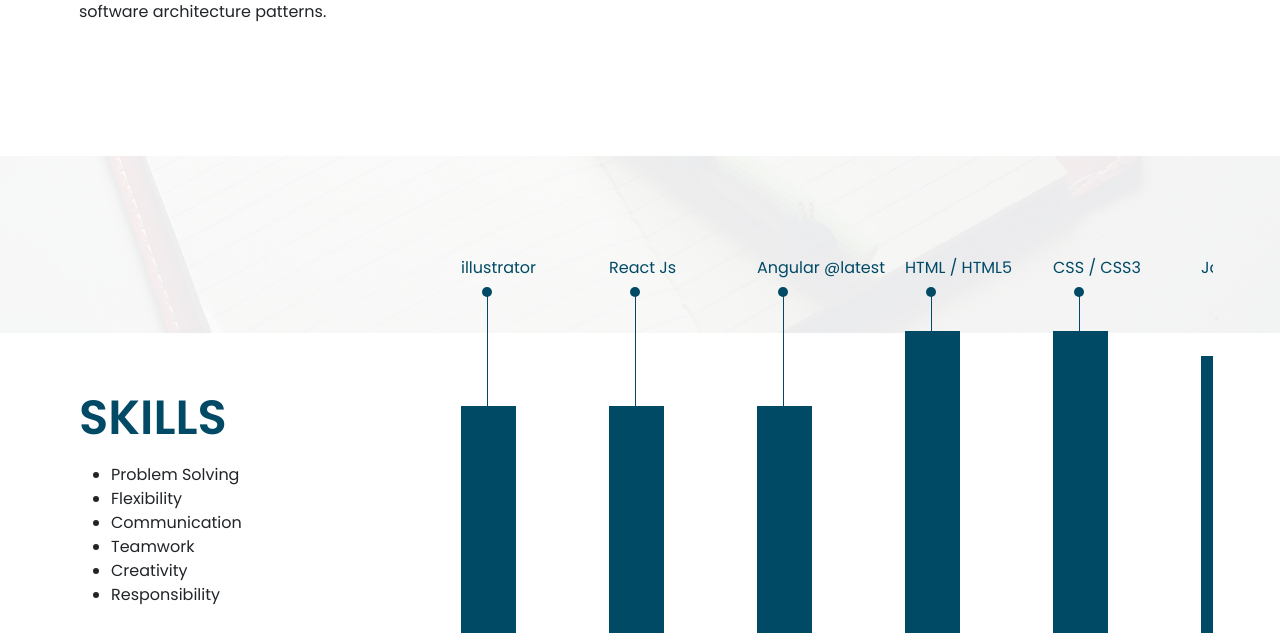
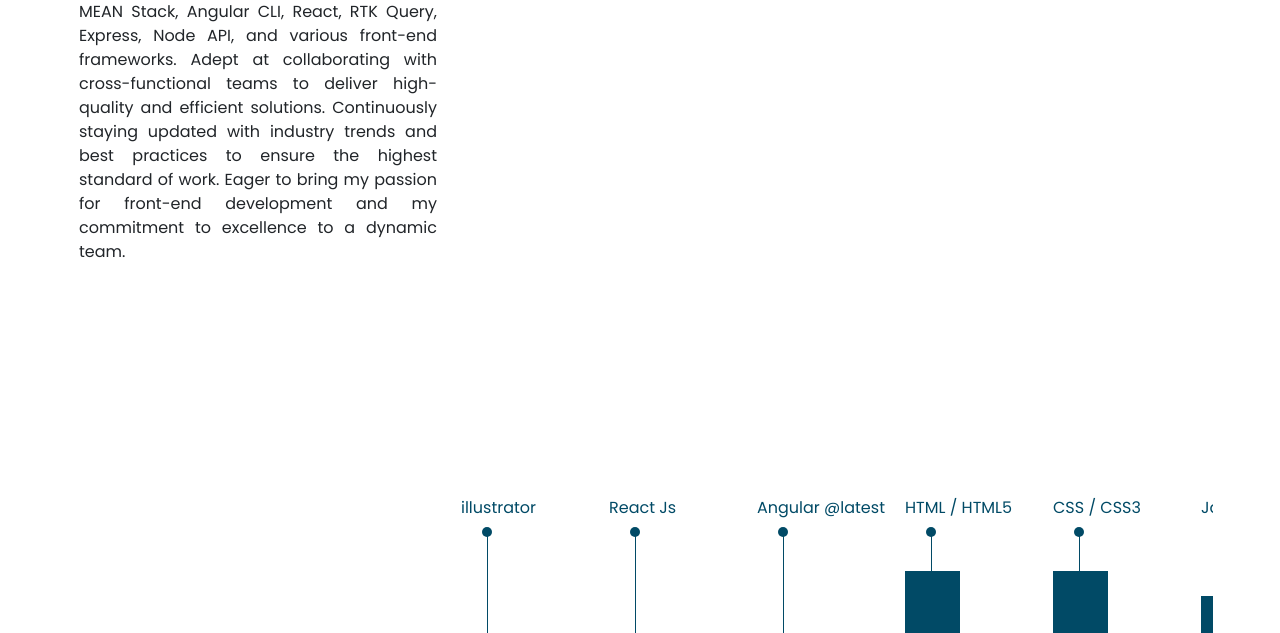
Before and after one commit to pradeepbhosle8/pradeepbhosle, a plain HTML site: page index.html in a window 1280 px wide. Shown: the part 467-1100 px from the top of the page. Drawn offline with nearby package versions, Linux system fonts and the light colour scheme; no server answers.

Commit message:
Update index.html

```diff
--- a/index.html
+++ b/index.html
@@ -117,10 +117,7 @@
 
 						<h6>Pradeep G. Bhosle</h6>
 						<h1 style="font-size: 2.5rem;">I'am Creative <span> Designer + <br/></span><span style="font-size: 37px;">Front-end Devloper</span></h1>
-						<p>As a Front-End Developer, to be responsible producing high quality solutions for company
-							customers bringing deep understanding of Modern HTML5, JavaScript, Angular latest and
-							CSS3/SASS, and the software development life cycle and strong ability to execute and
-							implement standard software architecture patterns.</p>
+						<p class="text-justify">Experienced Senior Front End Developer with a demonstrated history of working in the web development industry. Proven expertise in creating visually appealing, responsive, and user-friendly websites and web applications. Skilled in using modern technologies such as HTML, CSS, JavaScript, MEAN Stack, Angular CLI, React, RTK Query, Express, Node API, and various front-end frameworks. Adept at collaborating with cross-functional teams to deliver high-quality and efficient solutions. Continuously staying updated with industry trends and best practices to ensure the highest standard of work. Eager to bring my passion for front-end development and my commitment to excellence to a dynamic team.</p>
 						<!-- <button class="btn btn-secondary button">Download cv</button> -->
 					</div>
 
```
